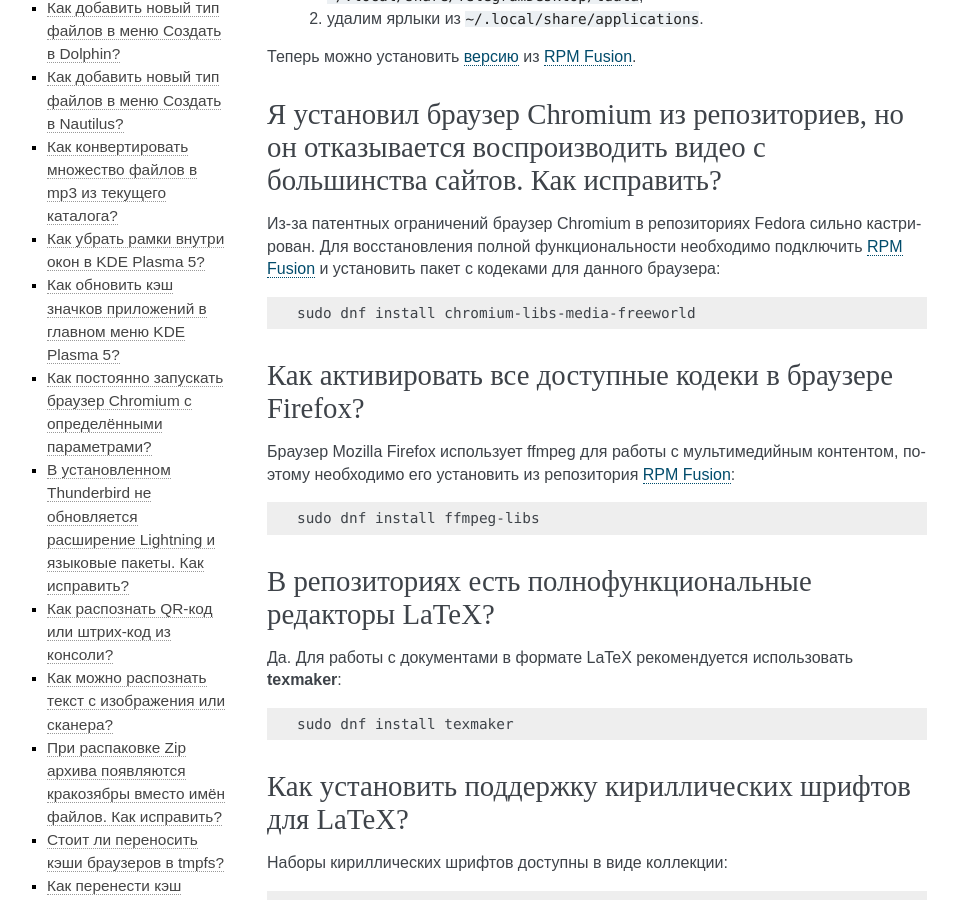
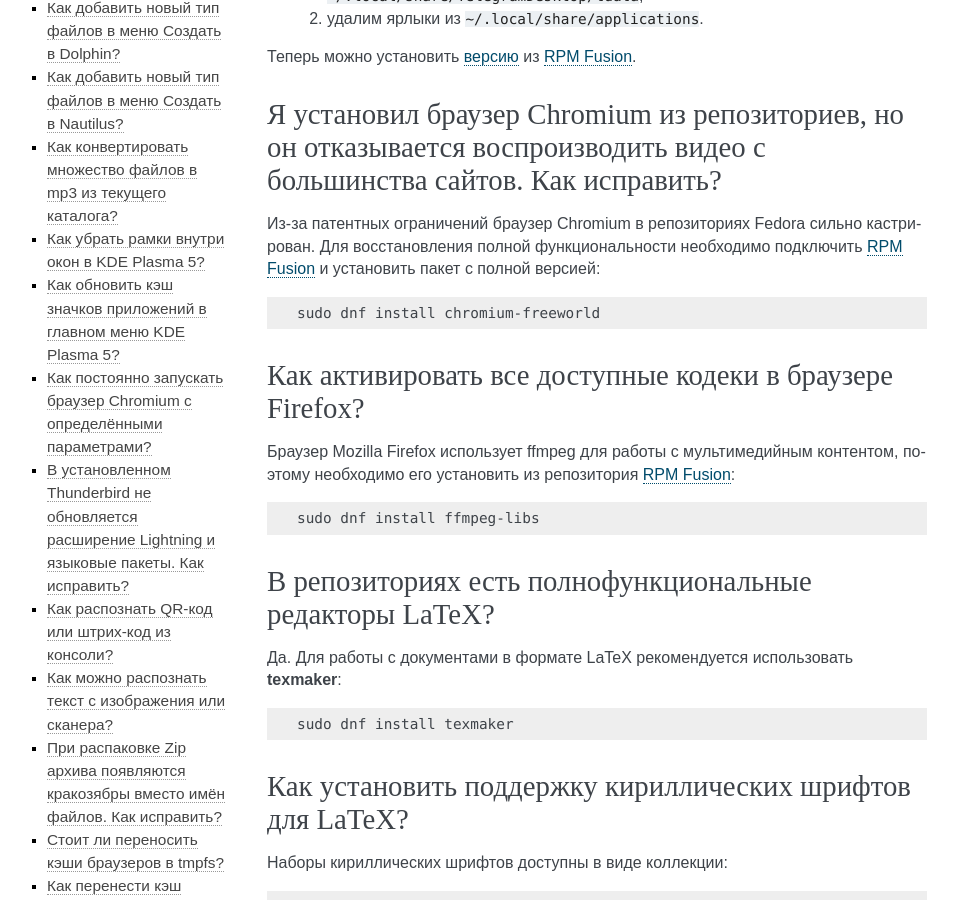
Before and after one commit to RussianFedora/FAQ, a Sphinx documentation site: the page built from source/using-applications.rst, in a window 1280 px wide and 900 px high, scrolled down 1927 px. Shown: the whole window, without its empty margins (153-1111 px from the left). Built offline with Sphinx 7.4.7, drawn with Linux system fonts in a browser that asks for light colours.

Commit message:
Updated Chromium freeworld question.

```diff
--- a/source/using-applications.rst
+++ b/source/using-applications.rst
@@ -111,11 +111,11 @@
 Я установил браузер Chromium из репозиториев, но он отказывается воспроизводить видео с большинства сайтов. Как исправить?
 ==============================================================================================================================
 
-Из-за патентных ограничений браузер Chromium в репозиториях Fedora сильно кастрирован. Для восстановления полной функциональности необходимо подключить :ref:`RPM Fusion <rpmfusion>` и установить пакет с кодеками для данного браузера:
+Из-за патентных ограничений браузер Chromium в репозиториях Fedora сильно кастрирован. Для восстановления полной функциональности необходимо подключить :ref:`RPM Fusion <rpmfusion>` и установить пакет с полной версией:
 
 .. code-block:: text
 
-    sudo dnf install chromium-libs-media-freeworld
+    sudo dnf install chromium-freeworld
 
 .. index:: repository, codecs, multimedia, third-party, ffmpeg
 .. _firefox-codecs:
```
